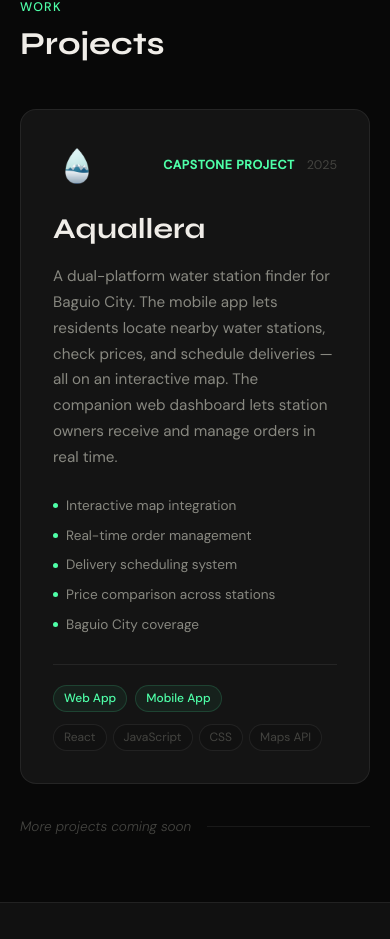
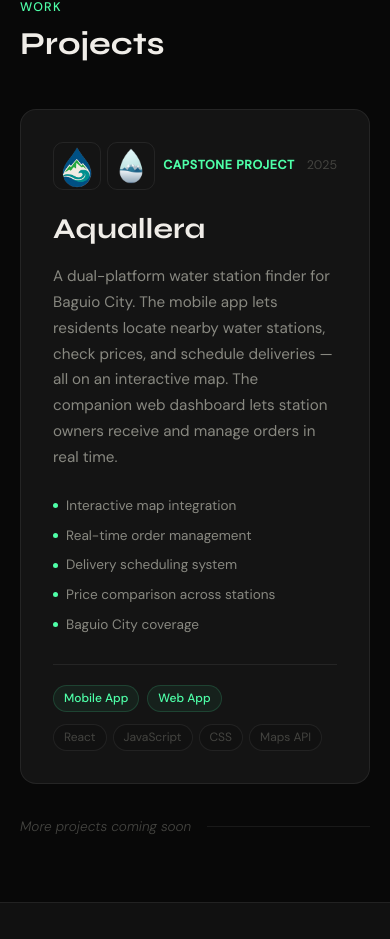
Before and after one commit to sojiyou/Portfolio, a React (Create React App) app: page / in a window 390 px wide. Shown: the part 1076-2015 px from the top of the page. Built offline with nearby package versions, Linux system fonts and the light colour scheme.

Commit message:
feat: show Mobile App and Web App thumbnails side by side in card

```diff
--- a/src/components/ProjectCard.css
+++ b/src/components/ProjectCard.css
@@ -16,12 +16,17 @@
   justify-content: space-between;
   margin-bottom: 1rem;
 }
+.project-card__images {
+  display: flex;
+  gap: 6px;
+  flex-shrink: 0;
+}
 .project-card__image {
   width: 48px;
   height: 48px;
   border-radius: 10px;
   object-fit: cover;
-  flex-shrink: 0;
+  border: 1px solid var(--border);
 }
 .project-card__meta {
   display: flex;
--- a/src/components/ProjectCard.js
+++ b/src/components/ProjectCard.js
@@ -18,8 +18,12 @@ export default function ProjectCard({ project, delay, visible }) {
       onMouseLeave={() => setHovered(false)}
     >
       <div className="project-card__top">
-        {project.image && (
-          <img className="project-card__image" src={project.image} alt={project.name} />
+        {project.type.some((t) => t.image) && (
+          <div className="project-card__images">
+            {project.type.filter((t) => t.image).map((t) => (
+              <img key={t.label} className="project-card__image" src={t.image} alt={t.label} />
+            ))}
+          </div>
         )}
         <div className="project-card__meta">
           <span
--- a/src/components/Projects.js
+++ b/src/components/Projects.js
@@ -19,10 +19,9 @@ const projects = [
       "Baguio City coverage",
     ],
     tech: ["React", "JavaScript", "CSS", "Maps API"],
-    image: "/aquallera-web.png",
     type: [
+      { label: "Mobile App", url: "https://aquallera-pwa.vercel.app", image: "/aquallera-pwa.png" },
       { label: "Web App", url: "https://aquallera-website.vercel.app", image: "/aquallera-web.png" },
-      { label: "Mobile App", url: "https://aquallera-pwa.vercel.app", image: "/aquallera-pwa.png" },
     ],
   },
 ];
```
